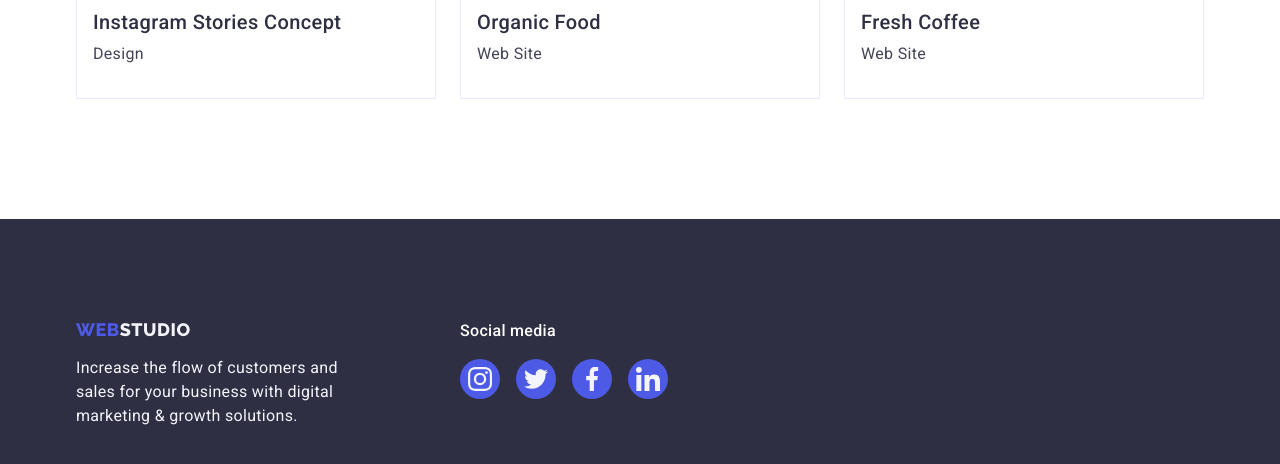
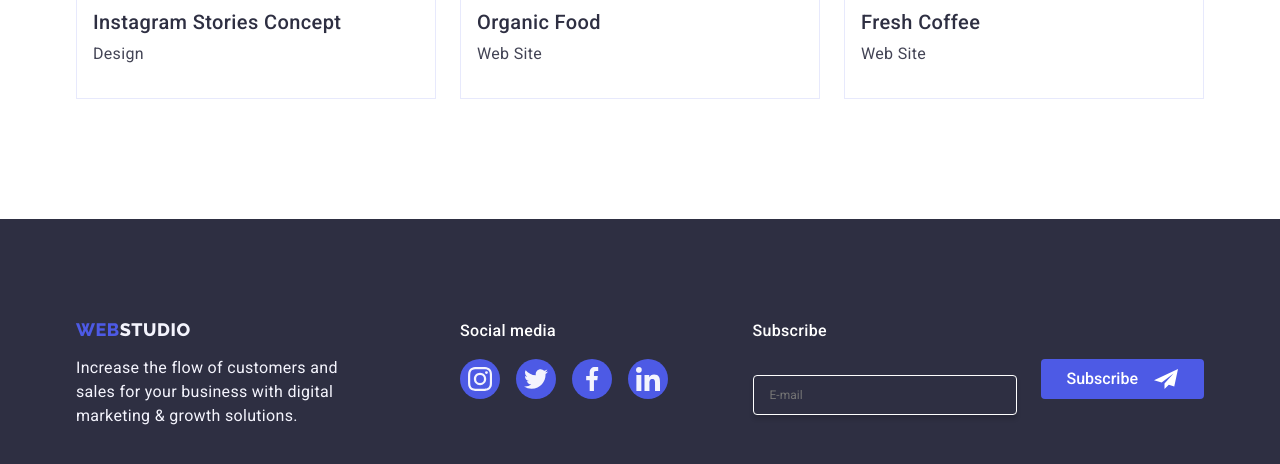
Before and after one commit to KamaWalk/goit-homework-06, a plain HTML site: page portfolio.html in a window 1280 px wide. Shown: the part 1551-2015 px from the top of the page. Drawn offline with nearby package versions, Linux system fonts and the light colour scheme.

Commit message:
update footer

```diff
--- a/portfolio.html
+++ b/portfolio.html
@@ -286,6 +286,7 @@
             digital marketing & growth solutions.
           </p>
         </div>
+        <!-- ________________________________________________SOCIAL MEDIA FOOTER -->
         <div>
           <p class="social-media-text">Social media</p>
           <ul class="list sm-icons-footer">
@@ -347,6 +348,33 @@
             </li>
           </ul>
         </div>
+        <div class="footer-form-div">
+          <p class="email-subscribe-label">Subscribe</p>
+          <form class="footer-form">
+            <div class="footer-email-input">
+              <label for="email-subscribe">
+                <input
+                  class="email-subscribe-input"
+                  id="email-subscribe"
+                  type="email"
+                  name="email"
+                  placeholder="E-mail"
+              /></label>
+            </div>
+            <button type="submit" class="subscribe-button">
+              Subscribe
+              <svg
+                class="icon-frame-3"
+                xmlns="http://www.w3.org/2000/svg"
+                width="24"
+                height="24"
+                fill="none"
+              >
+                <use href="./images/icons.svg#icon-frame"></use>
+              </svg>
+            </button>
+          </form>
+        </div>
       </div>
     </footer>
   </body>
```
